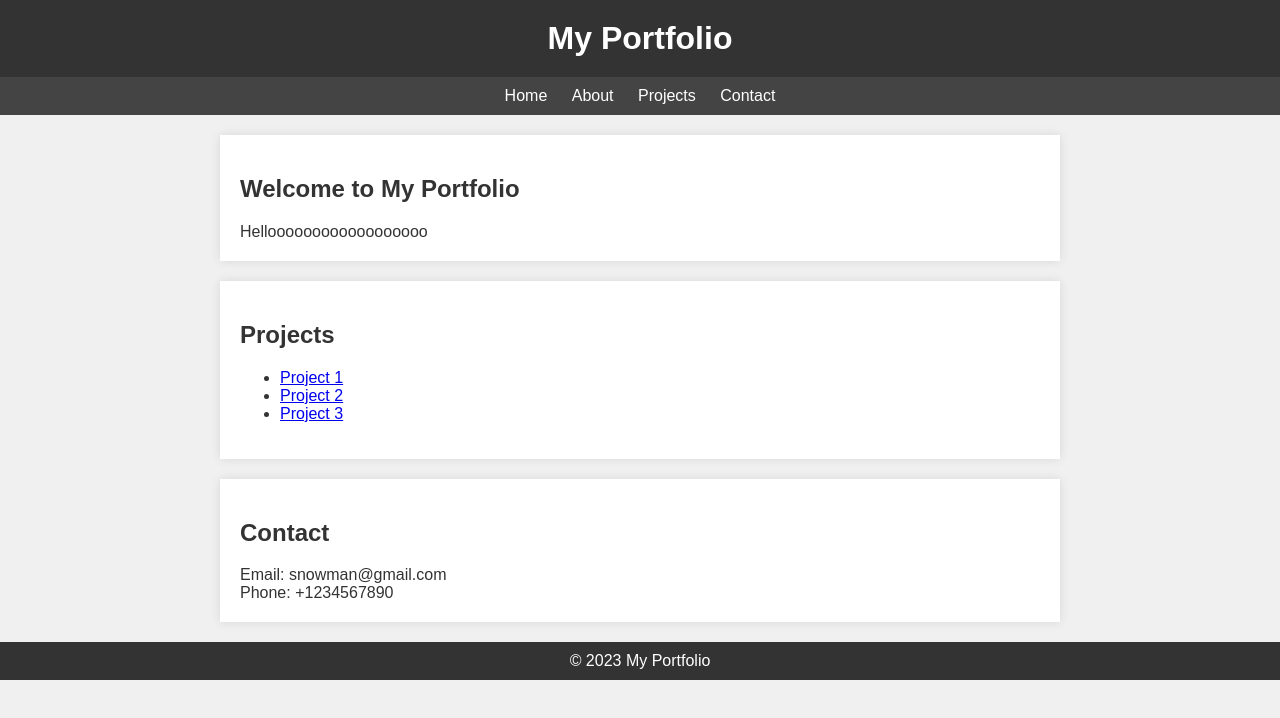
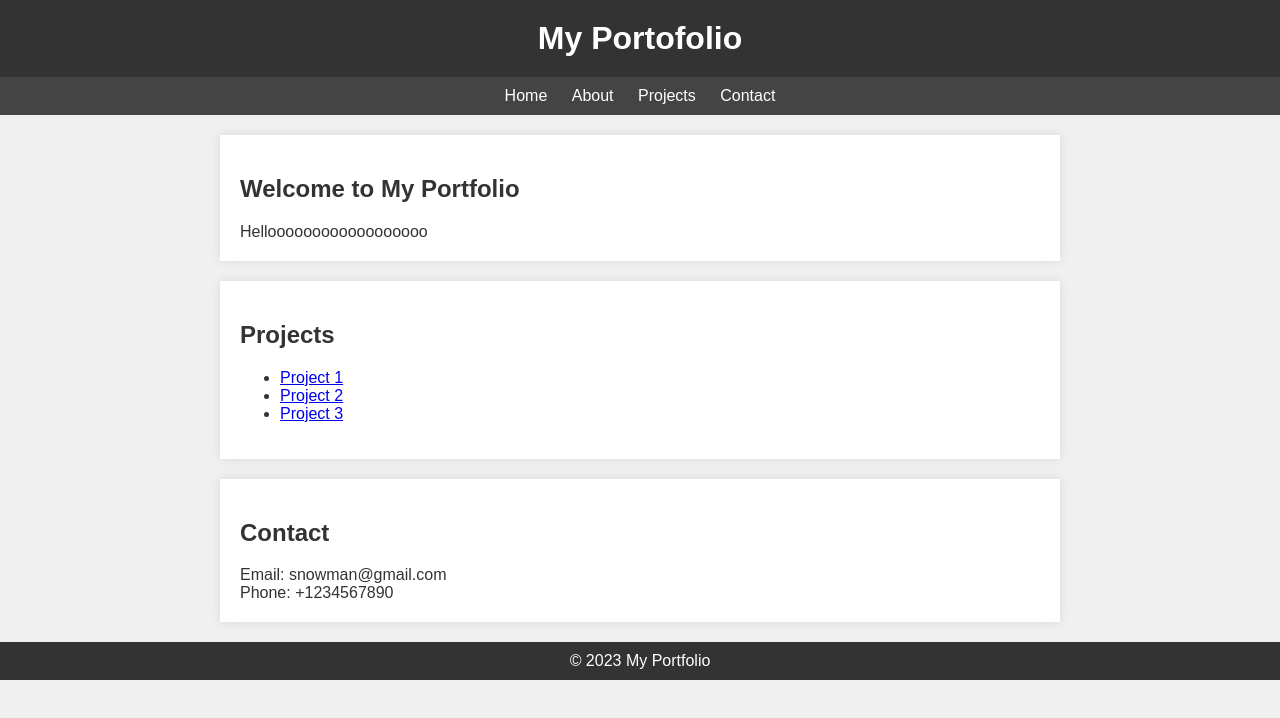
Before and after one commit to nadinesnowman/nadinesnowman.github.io, a plain HTML site: page index.html in a window 1280 px wide. Drawn offline with Linux system fonts and the light colour scheme.

Commit message:
Update index.html

```diff
--- a/index.html
+++ b/index.html
@@ -3,7 +3,7 @@
 <head>
     <meta charset="UTF-8">
     <meta name="viewport" content="width=device-width, initial-scale=1.0">
-    <title>My Portfolio</title>
+    <title>My Portofolio</title>
     <style>
         body, h1, p {
             margin: 0;
@@ -53,7 +53,7 @@
 </head>
 <body>
     <header>
-        <h1>My Portfolio</h1>
+        <h1>My Portofolio</h1>
     </header>
     <nav>
         <a href="#">Home</a>
```
